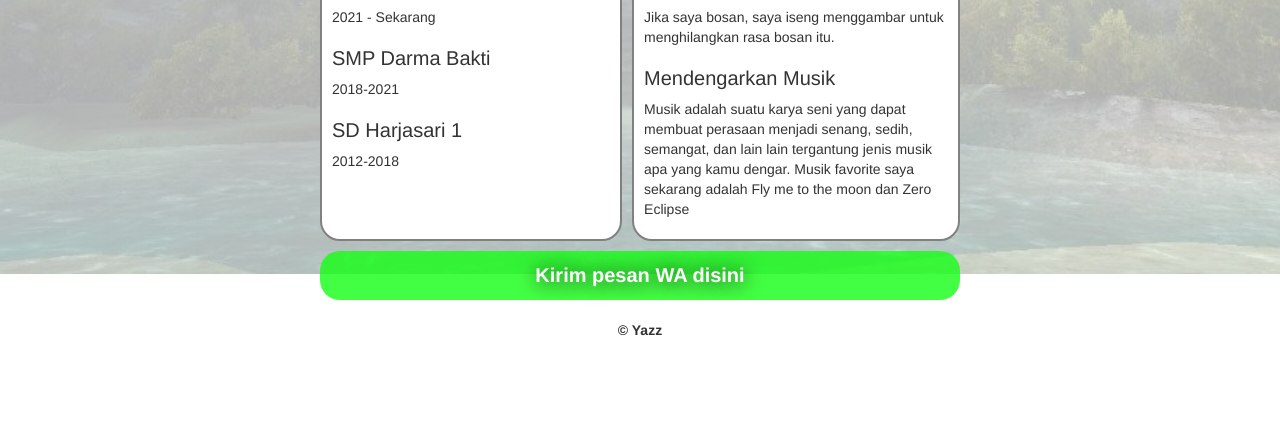
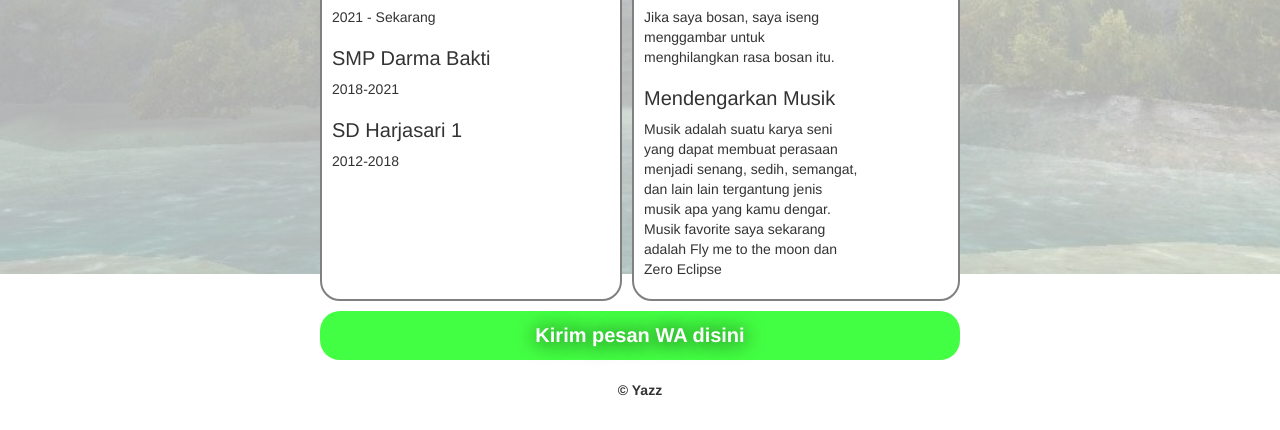
Before and after one commit to Yazz803/Profile-yazid, a plain HTML site: page index.html in a window 1280 px wide. Shown: the part 526-956 px from the top of the page. Before the commit the page ends 896 px from the top, so only its background shows below. Drawn offline with nearby package versions, Linux system fonts and the light colour scheme.

Commit message:
Update style.css

```diff
--- a/style.css
+++ b/style.css
@@ -71,7 +71,7 @@ img#pp {
     border: 2px solid gray;
     border-radius: 20px;
     margin: 10px 0 10px 0;
-    padding: 10px 10px 10px 10px;
+    padding: 10px 100px 10px 10px;
     background-color: white;
 }
 legend {
```
